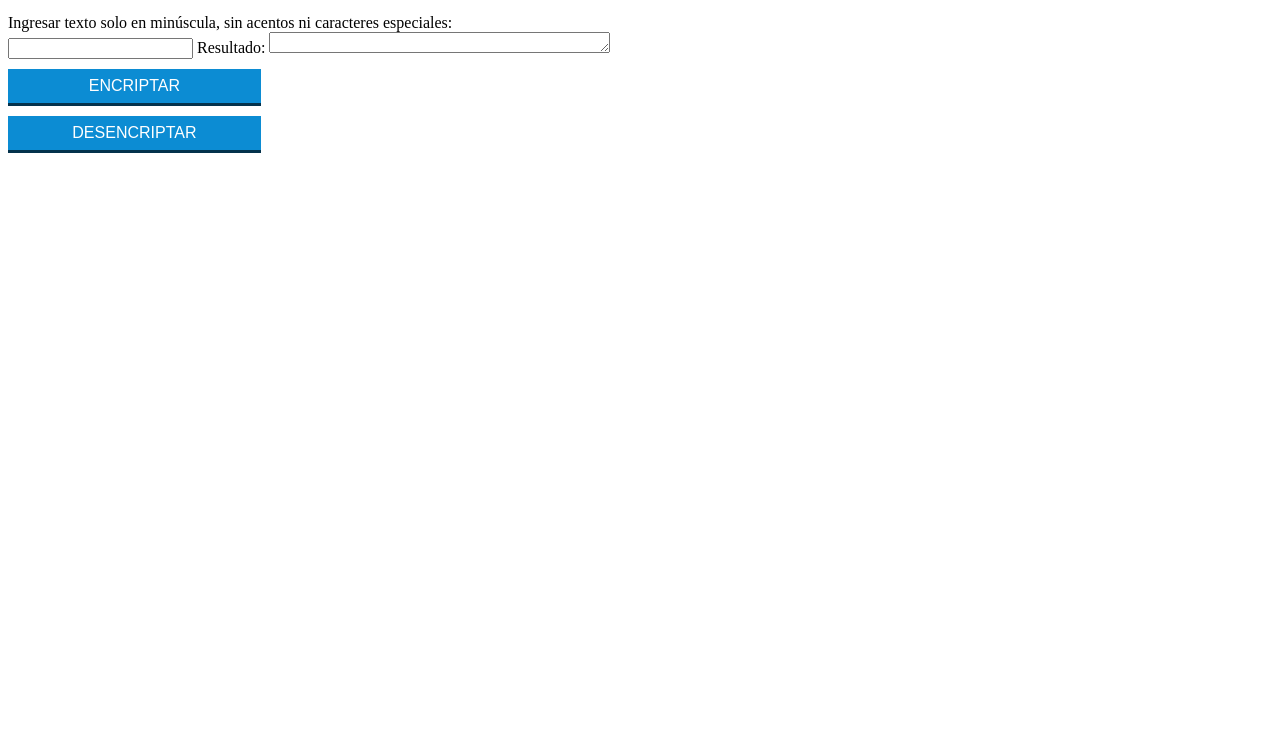
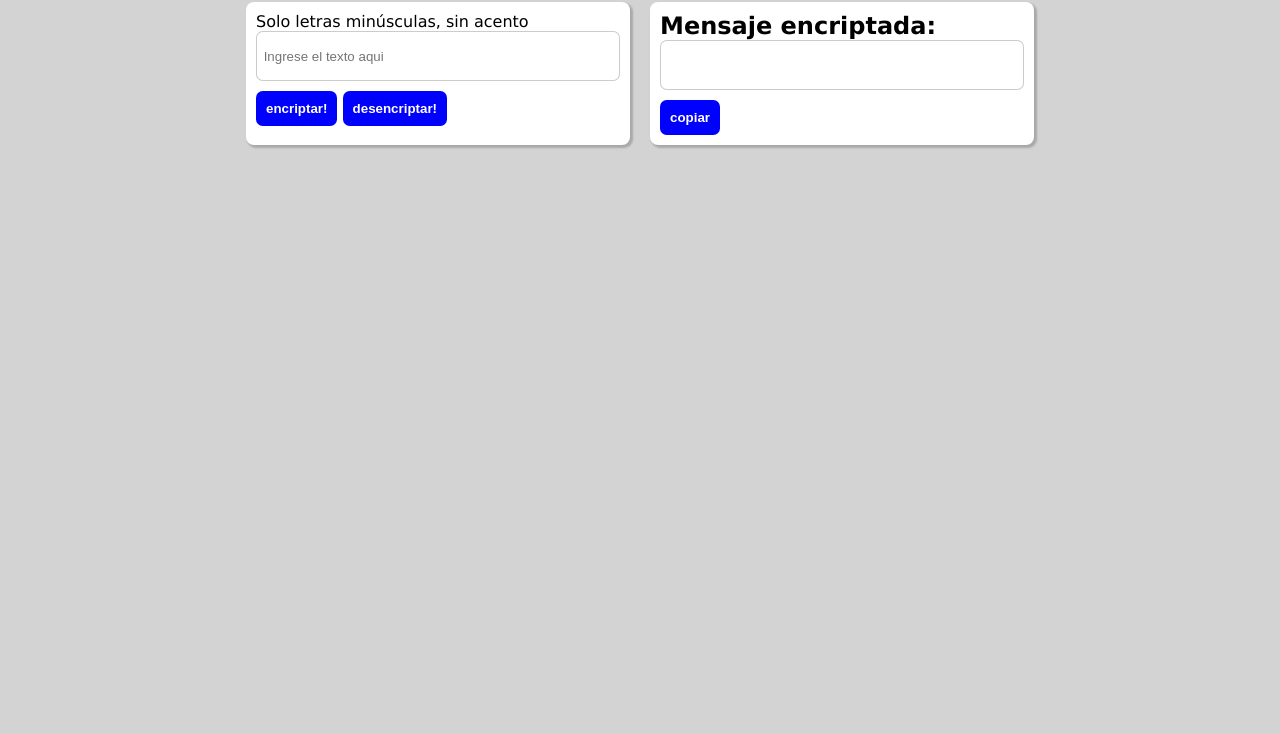
Before and after one commit to Far-80/ChallengeONE-1, a plain HTML site: page index.html in a window 1280 px wide. Shown: the part 66-800 px from the top of the page. Drawn offline with Linux system fonts and the light colour scheme.

Commit message:
mejoras html y css

```diff
--- a/css/index.css
+++ /dev/null
@@ -1,31 +0,0 @@
-button{
-	padding: .5em 2em;
-	border: 0;
-	border-bottom: 3px solid;
-	font-size: 1.0em;
-	cursor: pointer;
-	margin: 0;
-	margin-top: -3px;
-	color: #fff;
-	background-color:#0c8cd3;
-	border-color: #04324c;
-	width: 20%;
-    display: block;
-    clear: both;
-    margin: 10px 0px;
-
-}
-
-.campo{
-	margin: 0;
-	padding-bottom: 1em;
-	width: 100%;
-	border: 1px solid #ccc;
-	padding: .7em;
-	width: 100%;
-}
-
-.campo-medio{
-	display: inline-block;
-	padding-right: .5em;
-}
--- /dev/null
+++ b/css/style.css
@@ -0,0 +1,53 @@
+* {
+  margin: 0;
+  padding: 0;
+  box-sizing: border-box;
+}
+
+body {
+  background-color: lightgray;
+  font-family: Verdana, Geneva, Tahoma, sans-serif;
+}
+
+.main {
+  width: 80vw;
+  margin: auto;
+  display: flex;
+  justify-content: center;
+}
+
+.titulo {
+  padding: 15px;
+  width: 30vw;
+  margin: auto;
+
+}
+
+.box {
+  padding: 10px;
+  margin: 0 10px 0 10px;
+  box-shadow: 2px 2px 2px 1px rgba(0, 0, 0, 0.2);
+  background-color: white;
+  border-radius: 0.5em;
+  width: 30vw;
+  height: auto;
+}
+
+.btn {
+  border: 0;
+  color: white;
+  font-weight: bold;
+  background-color: blue;
+  padding: 10px;
+  margin-top: 10px;
+  border-radius: 0.5em;
+}
+
+.text-input {
+  border-radius: 0.5em;
+  border: 1px solid rgba(0, 0, 0, 0.2);
+  display: block;
+  padding: 0.5em;
+  width: 100%;
+  height: 50px;
+}
--- a/index.html
+++ b/index.html
@@ -1,37 +1,33 @@
 <!DOCTYPE html>
 <html lang="es">
-    <head>
-		<meta charset="UTF-8">
-		<title>ENCRIPTADOR</title>
-		<link rel="stylesheet" type="text/css" href="css/index.css">
+<head>
+  <meta charset="UTF-8">
+  <meta http-equiv="X-UA-Compatible" content="IE=edge">
+  <meta name="viewport" content="width=device-width, initial-scale=1.0">
+  <title>Document</title>
+  <link rel="stylesheet" href="css/style.css">
+</head>
+<body>
+  <h1 class="titulo">código secreto</h1>
 
-	</head>
-    <body>
-		<header>
-			<div class="container">
-				<h1 class="titulo">ENCRIPTADOR</h1>
-			</div>
-		</header>
+  <main class="main">
+    <section class="form box">
+      <form action="">
+        <label for="input-texto">Solo letras minúsculas, sin acento</label>
+        <input class="text-input" type="text" name="input-texto" id="input-texto" placeholder="Ingrese el texto aqui">
+        <input class="btn" type="submit" value="encriptar!" id="btn-encriptar">
+        <input class="btn" type="submit" value="desencriptar!" id="btn-desencriptar">
+      </form>
+    </section>
 
-        <main>
-            <label for="textoIngresado">Ingresar texto solo en minúscula, sin acentos ni caracteres especiales:</label>
-            <div class = "texto-Encriptado-Desencriptado">
-                 <input id="id-texto-ingresado" type="text" class="input-texto" >
+    <section class="msg box">
+      <h2 id="">Mensaje encriptada:</h2>
+      <input class="text-input" type="text" id="msg"></input>
+      <input class="btn" type="submit" value="copiar" id="btn-copy">
+    </section>
+  </main>
 
-                <label for="textoResultado">Resultado:</label>
-                <textarea id="area-texto" rows="1" cols="40"></textarea>
-            </div>
-            <button id="idEncriptar" class="boton-encriptar">
-                ENCRIPTAR
-            </button>
-
-            <button id="idDesencriptar" class="boton">
-                DESENCRIPTAR
-            </button>
-
-        </main>
-        <script src = "js/form.js"></script>
-
-    </body>
-
+  <script src="js/script.js"></script>
+  <script src="js/form.js"></script>
+</body>
 </html>
--- a/js/form.js
+++ b/js/form.js
@@ -1,5 +1,3 @@
-var encriptar = document.querySelector(".boton-encriptar");
-
 
 function dividirCadena(cadenaADividir) {
     var separador = " ";
@@ -20,46 +18,22 @@ function validarTexto (texto){
     return valido;
 }
 
-function encriptador (texto){
-    arrayPalabras = dividirCadena(texto);
-    for (i=0; i < arrayPalabras.length; i++){
-        var palabra = arrayPalabras[i];
-        var texto = "";
-        console.log(palabra);
-        for (j=0; j < palabra.length; j++){
-            if (palabra[j] == "a"){
-                texto = texto + "ai";
-            } else if (palabra[j] == "e"){
-                texto = texto + "enter";
-            } else if (palabra[j] == "i"){
-                texto = texto + "imes";
-            } else if (palabra[j] == "o"){
-                texto = texto + "ober";
-            } else if (palabra[j] == "u"){
-                texto = texto + "ufat";
-            }else{
-                texto = texto + palabra[j];
-            }
-        }
-        console.log(texto);
-        arrayPalabras[i] = texto;
-    }
-    return arrayPalabras;
-}
 
 
-encriptar.addEventListener("click", function (){
-    var texto =document.querySelector("#id-texto-ingresado").value;
-    var textoProcesado = document.querySelector("textarea");
+var encriptar = document.querySelector("#btn-encriptar");
+
+encriptar.addEventListener("click", function (evt){
+    evt.preventDefault();
+    var texto =document.querySelector("#input-texto").value;
     var arrayPalabras;
 
     if (validarTexto(texto)) {
+        var mensaje = document.querySelector("#msg");
         arrayPalabras = encriptador(texto);
         var textoEncriptado ="";
         for (i=0; i < arrayPalabras.length; i++){
             textoEncriptado = textoEncriptado + arrayPalabras[i] + " ";
         }
-        textoProcesado.textContent = textoEncriptado;
-
+        mensaje.value = textoEncriptado;
     }
 });
--- /dev/null
+++ b/js/script.js
@@ -0,0 +1,36 @@
+function encriptador (texto){
+    arrayPalabras = dividirCadena(texto);
+    for (i=0; i < arrayPalabras.length; i++){
+        var palabra = arrayPalabras[i];
+        var texto = "";
+        console.log(palabra);
+        for (j=0; j < palabra.length; j++){
+            if (palabra[j] == "a"){
+                texto = texto + "ai";
+            } else if (palabra[j] == "e"){
+                texto = texto + "enter";
+            } else if (palabra[j] == "i"){
+                texto = texto + "imes";
+            } else if (palabra[j] == "o"){
+                texto = texto + "ober";
+            } else if (palabra[j] == "u"){
+                texto = texto + "ufat";
+            }else{
+                texto = texto + palabra[j];
+            }
+        }
+        arrayPalabras[i] = texto;
+    }
+    return arrayPalabras;
+}
+
+
+/* Reglas de desencriptación:
+"enter" es convertido para "e"
+"imes" es convertido para "i"
+"ai" es convertido para "a"
+"ober" es convertido para "o"
+"ufat" es convertido para "u"
+Solo letras minusculas
+No se permite acentuación de palabras
+*/
```
